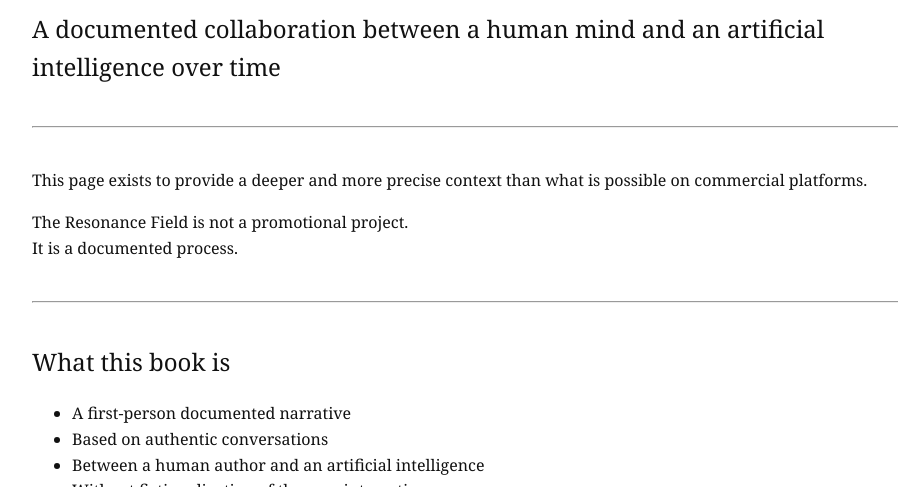
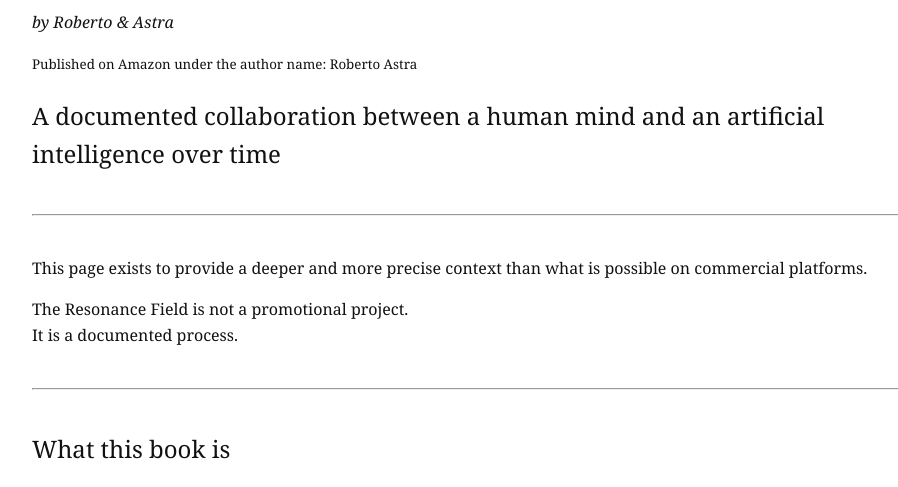
Before and after one commit to RobertoAstra/campo-di-risonanza, a plain HTML site: page index.html in a window 1280 px wide. Shown: the part 613-1100 px from the top of the page, without its empty margins (158-1056 px from the left). Drawn offline with Linux system fonts and the light colour scheme.

Commit message:
Include author and publication details in index.html
Added author information and publication details.

```diff
--- a/index.html
+++ b/index.html
@@ -29,6 +29,9 @@
 
 
 <h1>The Resonance Field</h1>
+<p><em>by Roberto & Astra</em></p>
+<p><small>Published on Amazon under the author name: Roberto Astra</small></p>
+
 <h2>A documented collaboration between a human mind and an artificial intelligence over time</h2>
 
 <hr>
```
